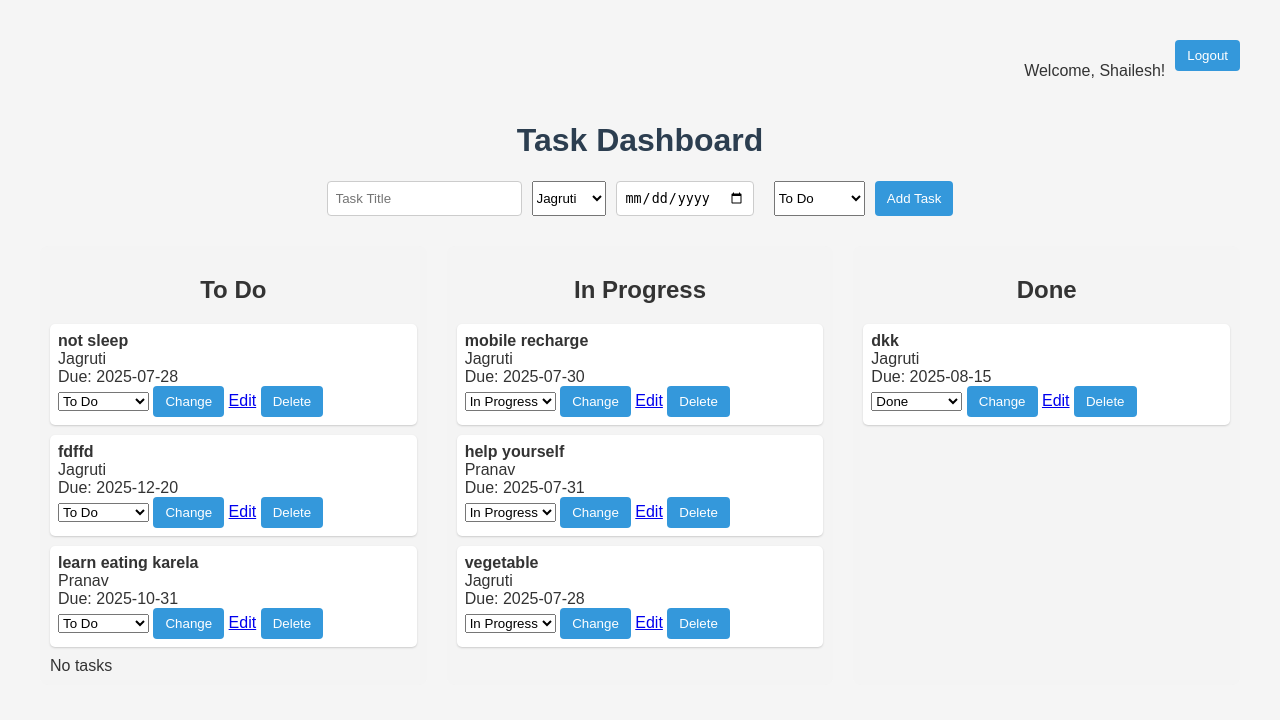
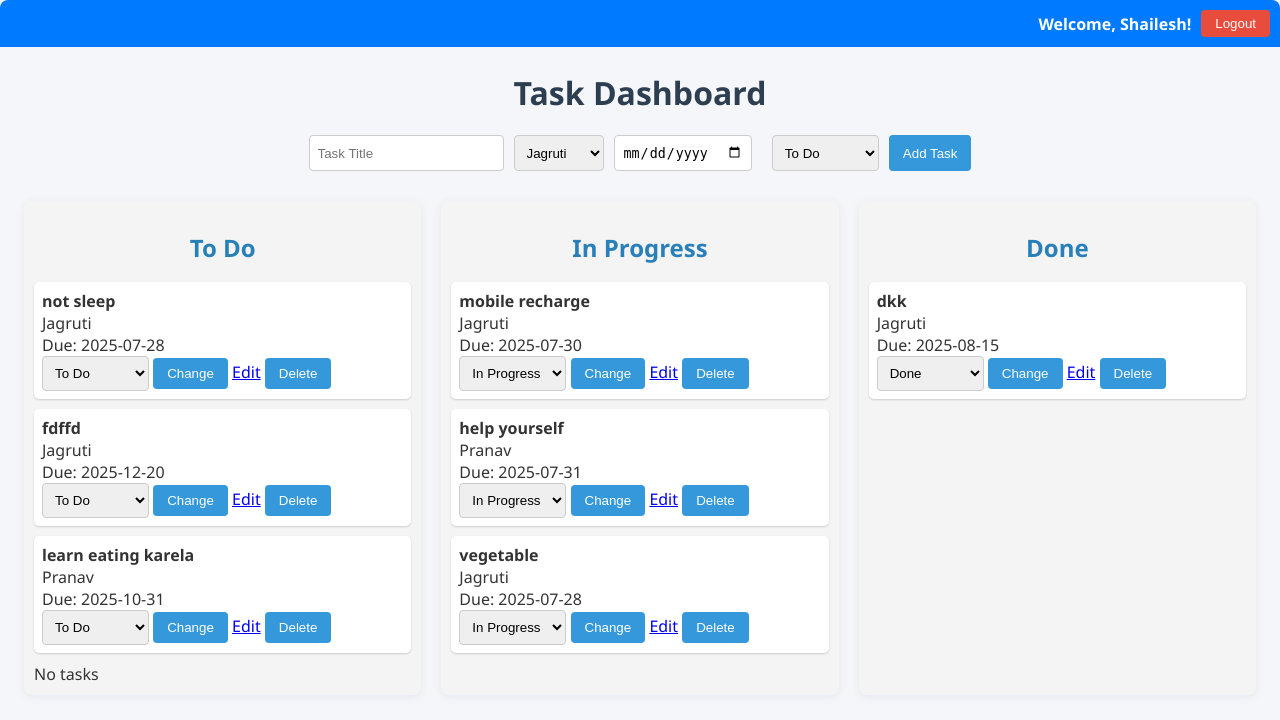
Before and after one commit to STRgmail/task_tracker, a Flask app: page / in a window 1280 px wide. Shown: the top 720 px of the page. Run offline with Flask 3, Linux system fonts and the light colour scheme; a user stored in the database is signed in; data comes from the database, SQL or seed files in the repository; both versions use the stored data as it was after the commit.

Commit message:
appearance changes

```diff
--- a/static/style.css
+++ b/static/style.css
@@ -1,15 +1,51 @@
 /* static/style.css */
 
 body {
-    font-family: Arial, sans-serif;
-    margin: 40px;
-    background-color: #f5f5f5;
+    font-family: 'Segoe UI', Arial, sans-serif;
+    margin: 0;
+    background: #f5f6fa;
     color: #333;
+}
+
+.header-bar {
+    display: flex;
+    justify-content: flex-end;
+    align-items: center;
+    gap: 16px;
+    background: #2d3e50;
+    color: #fff;
+    padding: 12px 24px;
+    border-radius: 8px 8px 0 0;
+}
+
+.header-bar span {
+    font-weight: bold;
+    display: inline-block;
+    vertical-align: middle;
+}
+
+.header-bar form {
+    margin: 0;
+    display: inline-block;
+}
+
+.header-bar button {
+    background: #e74c3c;
+    color: #fff;
+    border: none;
+    padding: 6px 14px;
+    border-radius: 4px;
+    cursor: pointer;
+}
+
+.header-bar button:hover {
+    background: #c0392b;
 }
 
 h1 {
     text-align: center;
-    color: #2c3e50;
+    margin-top: 24px;
+    color: #2d3e50;
 }
 
 form {
@@ -20,36 +56,74 @@ form {
 }
 
 input[type="text"],
-input[type="date"] {
+input[type="date"],
+select {
     padding: 8px;
     border: 1px solid #ccc;
     border-radius: 4px;
 }
 
-button {
-    padding: 8px 12px;
-    background-color: #3498db;
-    color: white;
+button,
+input[type="submit"] {
+    padding: 8px 14px;
+    background: #3498db;
+    color: #fff;
     border: none;
     border-radius: 4px;
     cursor: pointer;
 }
 
-button:hover {
-    background-color: #2980b9;
+button:hover,
+input[type="submit"]:hover {
+    background: #2980b9;
+}
+
+.board-container {
+    display: flex;
+    gap: 24px;
+    margin: 0 24px 24px 24px;
+}
+
+.board {
+    flex: 1;
+    background: #f4f4f4;
+    padding: 16px;
+    border-radius: 10px;
+    min-width: 250px;
+    box-shadow: 0 2px 8px rgba(44, 62, 80, 0.08);
+}
+
+.board h2 {
+    text-align: center;
+    color: #2980b9;
+    margin-bottom: 18px;
+}
+
+.task-item {
+    background: #fff;
+    margin-bottom: 14px;
+    padding: 12px;
+    border-radius: 7px;
+    box-shadow: 0 1px 3px #ccc;
+    transition: box-shadow 0.2s;
+}
+
+.task-item:hover {
+    box-shadow: 0 4px 12px #b2bec3;
 }
 
 ul {
     list-style-type: none;
     padding: 0;
-    max-width: 600px;
-    margin: auto;
 }
 
 li {
-    background-color: white;
     margin-bottom: 8px;
-    padding: 12px;
-    border-radius: 4px;
-    box-shadow: 0 2px 4px rgba(0,0,0,0.1);
 }
+
+.flash-message {
+    color: #e74c3c;
+    text-align: center;
+    margin-bottom: 16px;
+    font-weight: bold;
+}
--- a/templates/index.html
+++ b/templates/index.html
@@ -24,10 +24,31 @@
             border-radius: 5px;
             box-shadow: 0 1px 2px #ccc;
         }
+        .header-bar {
+            display: flex;
+            justify-content: flex-end;
+            align-items: center;
+            gap: 10px;
+            background: #007bff;
+            color: white;
+            padding: 10px;
+            border-radius: 8px 8px 0 0;
+        }
+        .flash-message {
+            margin: 10px 0;
+            padding: 10px;
+            border-radius: 5px;
+        }
+        .flash-message .error {
+            color: red;
+        }
+        .flash-message .success {
+            color: green;
+        }
     </style>
 </head>
 <body>
-    <div style="display: flex; justify-content: flex-end; align-items: center; gap: 10px;">
+    <div class="header-bar">
         {% if session.username %}
             <span>Welcome, {{ session.username }}!</span>
             <form action="{{ url_for('logout') }}" method="get" style="display:inline;">
@@ -35,6 +56,17 @@
             </form>
         {% endif %}
     </div>
+
+    {% with messages = get_flashed_messages(with_categories=true) %}
+    {% if messages %}
+        <div class="flash-message">
+        {% for category, message in messages %}
+            <div class="{{ category }}">{{ message }}</div>
+        {% endfor %}
+        </div>
+    {% endif %}
+    {% endwith %}
+
     <h1>Task Dashboard</h1>
     {% if session.username %}
     <form action="/add" method="post">
@@ -73,7 +105,7 @@
                         </select>
                         <button type="submit">Change</button>
                     </form>
-                    {% if session.role == 'admin' or task.assigned_to == session.username %}
+                    {% if session.role == 'admin' %}
                         <a href="{{ url_for('edit_task', task_id=task.id) }}">Edit</a>
                         <form action="{{ url_for('delete_task', task_id=task.id) }}" method="post" style="display:inline;">
                             <button type="submit" onclick="return confirm('Are you sure you want to delete this task?');">Delete</button>
@@ -100,7 +132,7 @@
                         </select>
                         <button type="submit">Change</button>
                     </form>
-                    {% if session.role == 'admin' or task.assigned_to == session.username %}
+                    {% if session.role == 'admin' %}
                         <a href="{{ url_for('edit_task', task_id=task.id) }}">Edit</a>
                         <form action="{{ url_for('delete_task', task_id=task.id) }}" method="post" style="display:inline;">
                             <button type="submit" onclick="return confirm('Are you sure you want to delete this task?');">Delete</button>
@@ -124,7 +156,7 @@
                         </select>
                         <button type="submit">Change</button>
                     </form>
-                    {% if session.role == 'admin' or task.assigned_to == session.username %}
+                    {% if session.role == 'admin' %}
                         <a href="{{ url_for('edit_task', task_id=task.id) }}">Edit</a>
                         <form action="{{ url_for('delete_task', task_id=task.id) }}" method="post" style="display:inline;">
                             <button type="submit" onclick="return confirm('Are you sure you want to delete this task?');">Delete</button>
```
Also changed, not shown: templates/login.html (+27 -5 lines), database.db.
